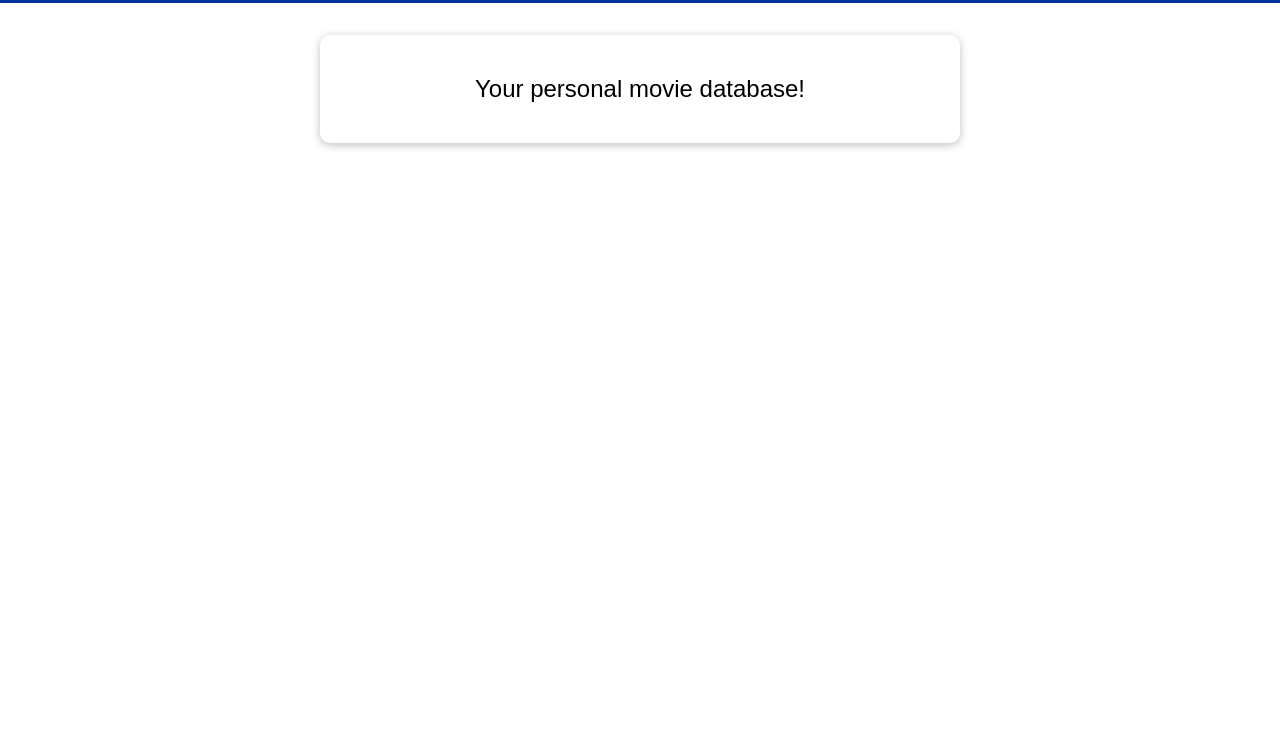
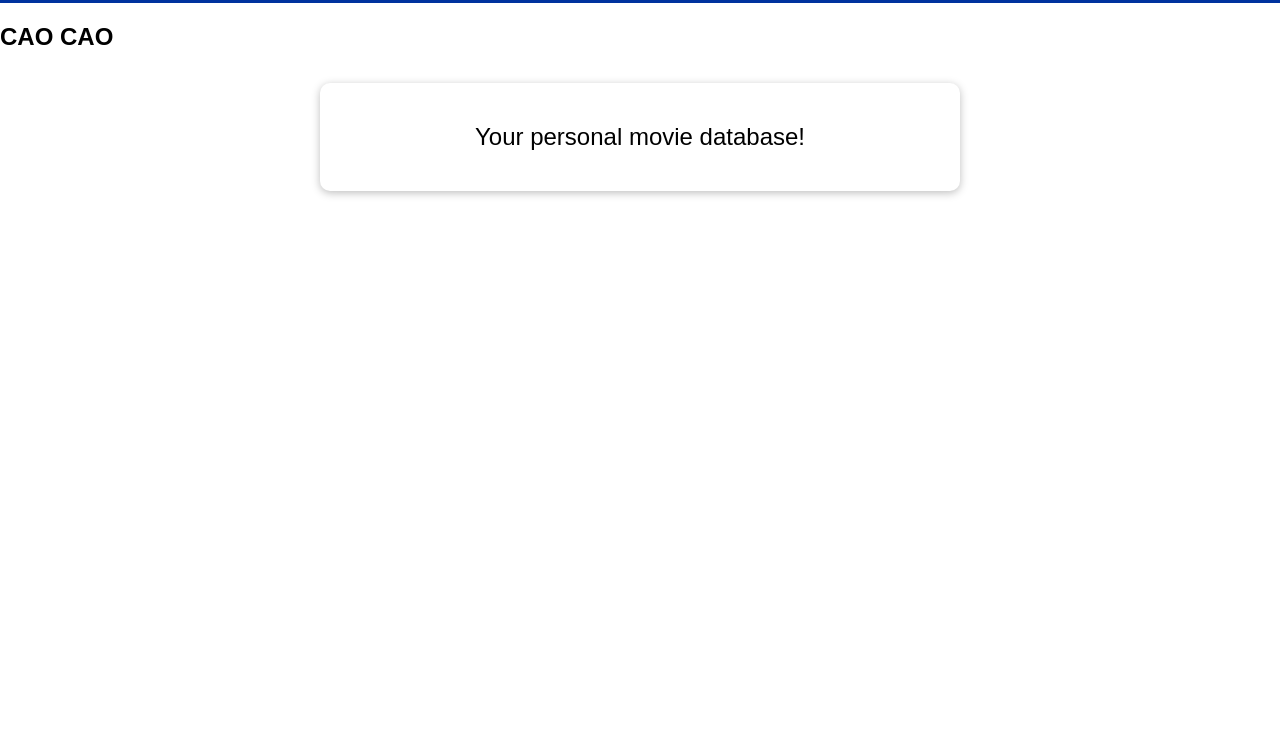
Before and after one commit to NikolaKrsmanovic1996/Practice-DOM-js, a plain HTML site: page index.html in a window 1280 px wide. Shown: the part 61-800 px from the top of the page. Drawn offline with Linux system fonts and the light colour scheme.

Commit message:
Practice git extensions added h2 tag Cao cao on line 50

```diff
--- a/index.html
+++ b/index.html
@@ -47,7 +47,7 @@
       <h1>Favorite Movies</h1>
       <button>ADD MOVIE</button>
     </header>
-
+  <h2>CAO CAO</h2>
     <main>
       <section id="entry-text" class="card">
         <p>Your personal movie database!</p>
```
